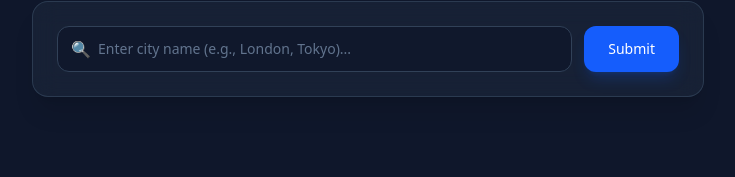
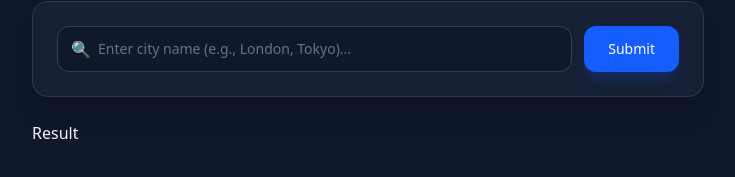
Before and after one commit to Eazybel/Clear-Skies, a Next.js app in the folder clearsky/: page / in a window 1280 px wide. Shown: the part 135-312 px from the top of the page, without its empty margins (272-1007 px from the left). Built offline with nearby package versions, Linux system fonts and the light colour scheme.

Commit message:
refactor: update Result component to accept data prop and integrate with Main component

```diff
--- a/clearsky/src/app/components/Result.tsx
+++ b/clearsky/src/app/components/Result.tsx
@@ -1,5 +1,8 @@
-import FormHandle from "@/app/api/FormData"
-export default function Result(){
+type dataProp={
+    data?:object
+}
+export default function Result(props:dataProp){
+    console.log(props)
     return (
         <>
         <div>Result</div>
--- a/clearsky/src/app/page.tsx
+++ b/clearsky/src/app/page.tsx
@@ -1,6 +1,7 @@
 "use client"
 import {useActionState,useMemo,useRef} from "react"
 import FormHandler from "@/app/api/FormData"
+import Result from "@/app/components/Result"
 export default function Main(){
   const [state,formAction,isPending]=useActionState(FormHandler,undefined)
   type dailyDataType={
@@ -64,13 +65,7 @@ return dailyData
     </button>
           </form>
         </div>
-      {state?.error&&console.log(state)}
-      {!state?.error&&<ul>{
-          dailyDataMemo.map((data,index)=>{
-            return <li key={index}>{data?.message}</li>
-          })
-
-        }</ul>}
+ <Result data={!state?.error?dailyDataMemo:state}/>
     </>
   )
 
```
